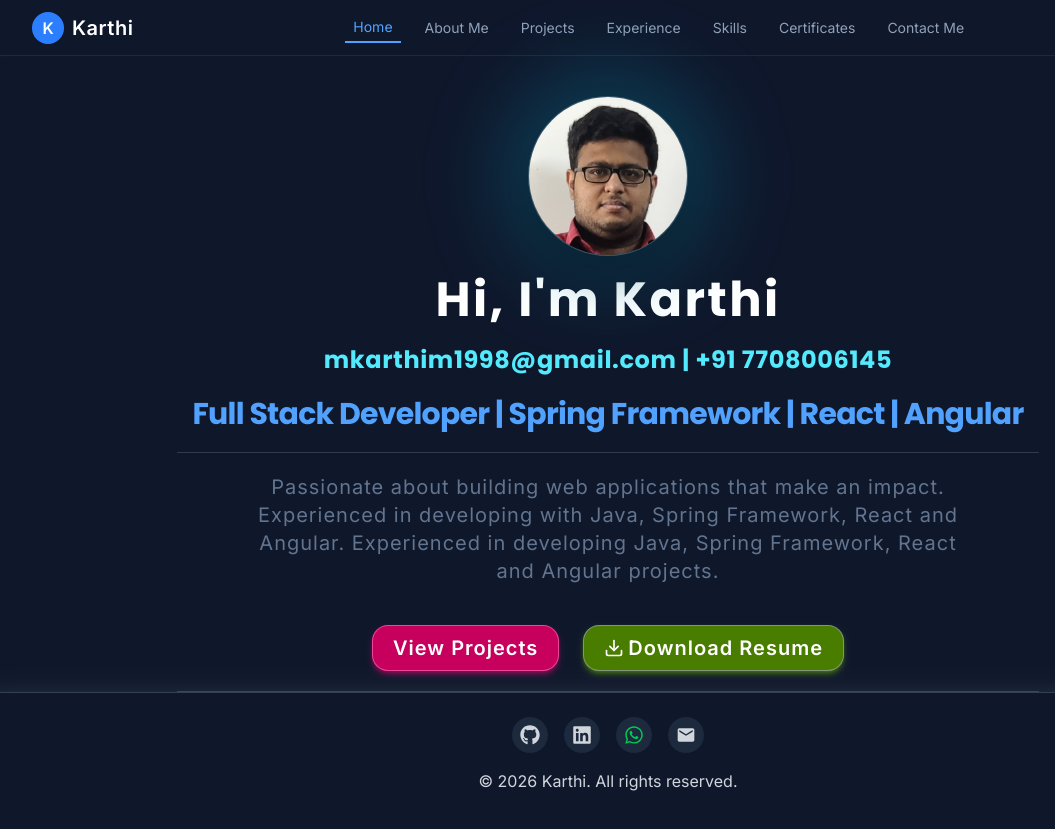
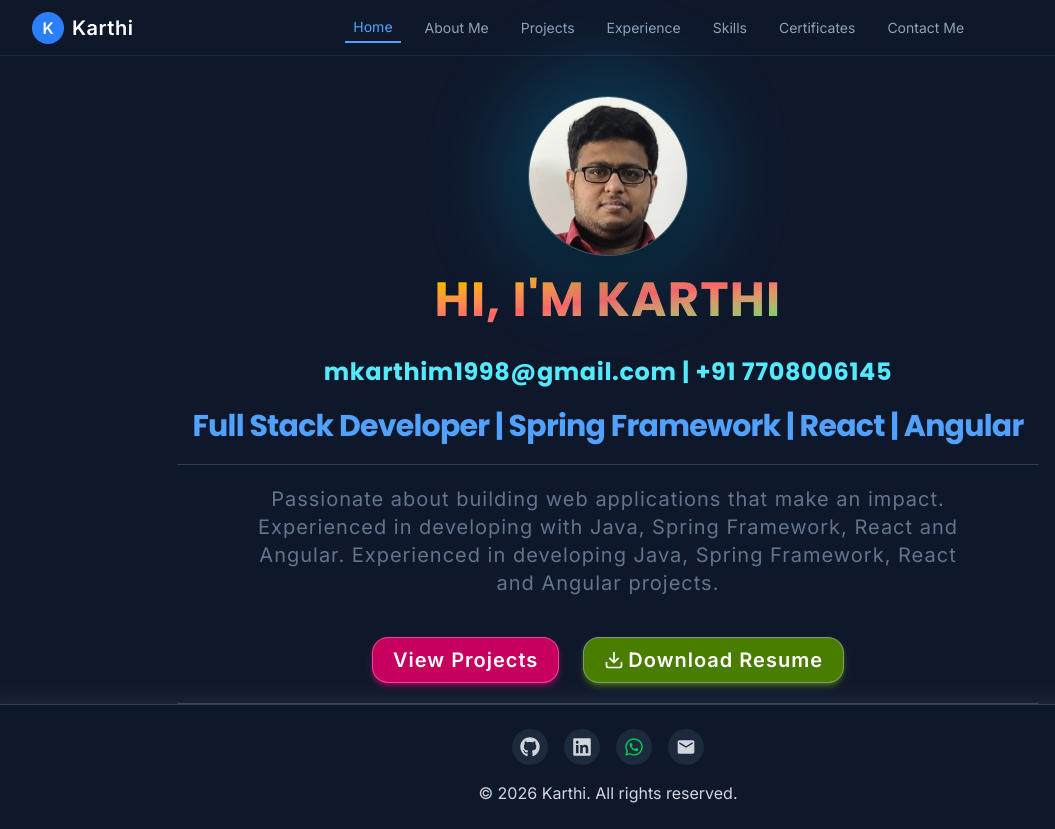
Before and after one commit to karthi-mr/my-portfolio, a React (Vite) app: page /home in a window 1280 px wide. Shown: the whole page, without its empty margins (32-1087 px from the left). Built offline with nearby package versions, Linux system fonts and the light colour scheme.

Commit message:
updated name field

```diff
--- a/src/pages/Home.tsx
+++ b/src/pages/Home.tsx
@@ -35,7 +35,9 @@
           className="flex flex-col justify-center items-center gap-3 md:gap-5 border-b py-3 md:py-5
           border-slate-600/60 text-center w-[70%]"
         >
-          <h1 className="text-3xl md:text-5xl font-bold tracking-wider">
+          <h1
+            className="text-2xl md:text-5xl tracking-wide mb-3 font-bold bg-linear-to-br from-yellow-400
+            via-red-400 to-green-400 bg-clip-text text-transparent uppercase">
             Hi, I'm Karthi
           </h1>
           <h2 className="text-lg md:text-2xl text-cyan-300 font-semibold tracking-wide">
```
